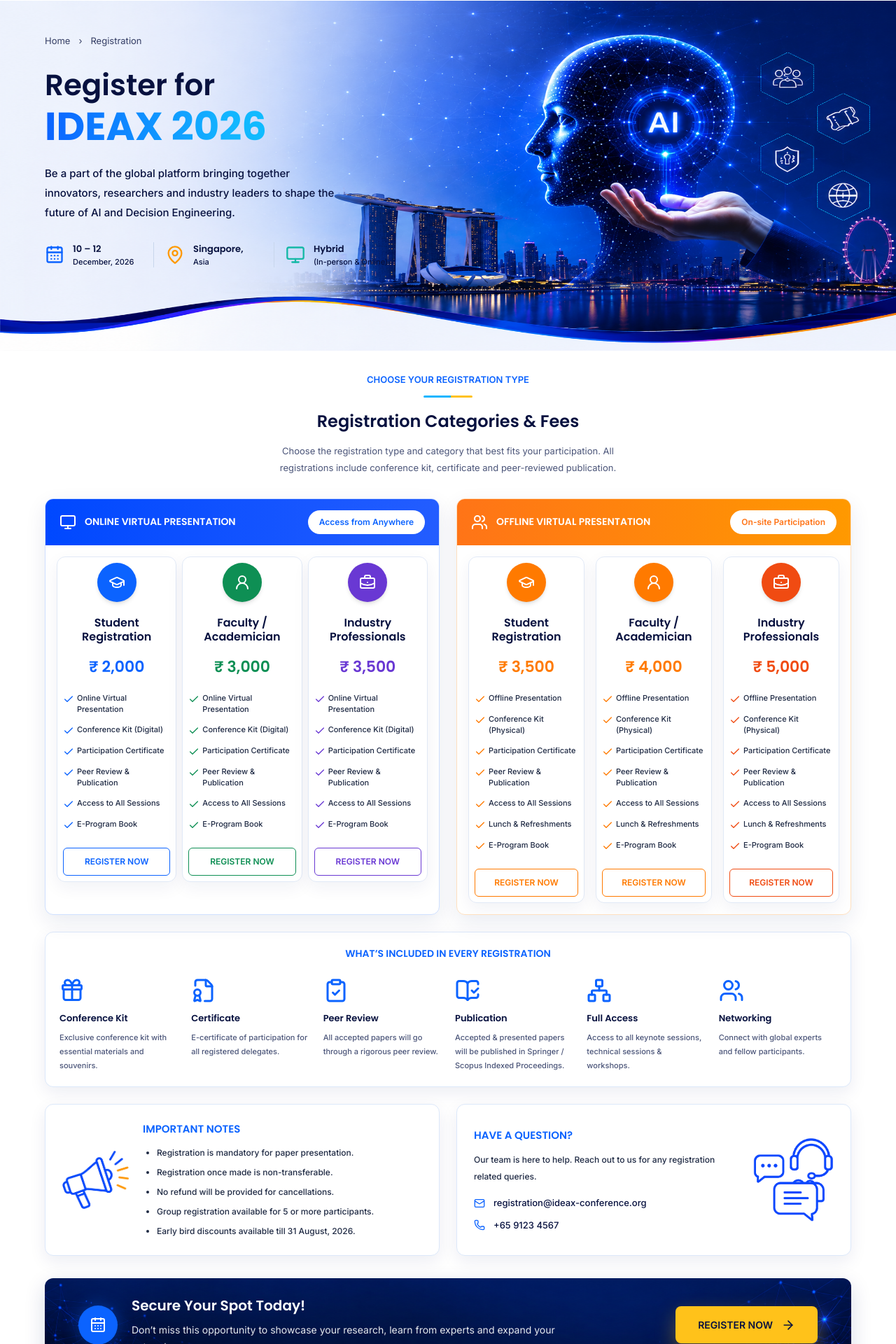
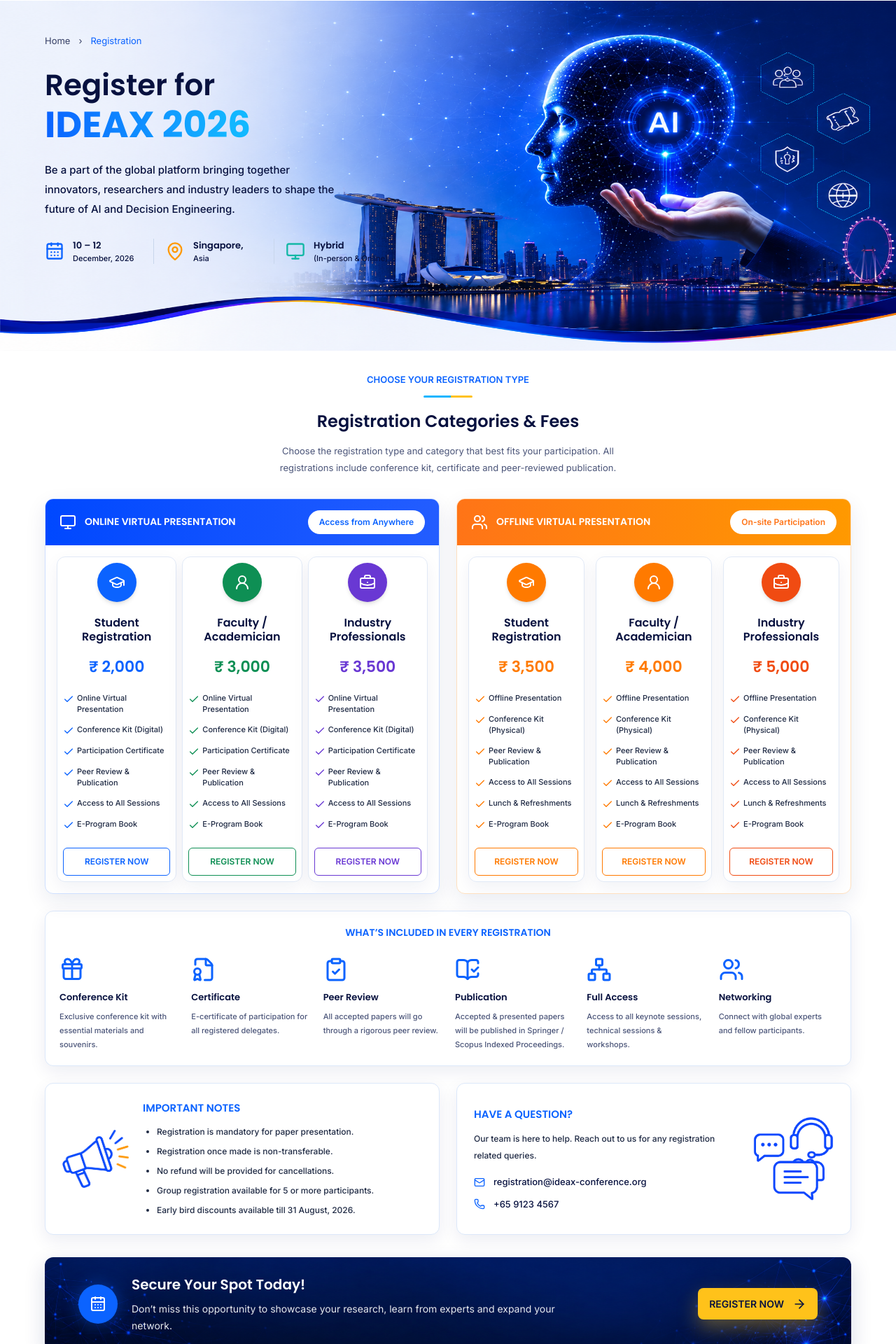
Before and after one commit to Dhanshri-Rc/IDEX-2026, a React (Vite) app: page /registration in a window 1280 px wide. Shown: the part 64-1984 px from the top of the page at 70% size. Built offline with nearby package versions, Linux system fonts and the light colour scheme.

Commit message:
refactor: enhance typography and styling across About, Registration, Schedule, and Tracks pages for improved visual consistency

```diff
--- a/src/pages/About.jsx
+++ b/src/pages/About.jsx
@@ -114,9 +114,9 @@
 
         <div className="relative max-w-[1420px] mx-auto px-4 sm:px-6 lg:px-16 pt-10 sm:pt-14 lg:pt-20">
           <motion.div initial="hidden" animate="show" variants={fadeUp} className="max-w-[520px]">
-            <h2 className="font-semibold text-[#06134A] leading-none">
-              <span className="block text-[30px] sm:text-[42px] lg:text-[44px]">About the</span>
-              <span className="block mt-2 text-[38px] sm:text-[52px] lg:text-[56px] tracking-[-1px] sm:tracking-[-2px]">
+            <h2 className="font-semibold text-[#06134A] leading-[1.1]">
+              <span className="block text-[26px] sm:text-[38px] lg:text-[42px]">About the</span>
+              <span className="block text-[36px] sm:text-[48px] lg:text-[52px] font-bold bg-gradient-to-r from-[#0B63FF] via-[#13B5FF] to-[#00D4FF] bg-clip-text text-transparent">
                 IDEAX 2026
               </span>
             </h2>
--- a/src/pages/Registration.jsx
+++ b/src/pages/Registration.jsx
@@ -102,7 +102,6 @@
 const offlineFeatures = [
   "Offline Presentation",
   "Conference Kit (Physical)",
-  "Participation Certificate",
   "Peer Review & Publication",
   "Access to All Sessions",
   "Lunch & Refreshments",
@@ -190,14 +189,14 @@
                 Home
               </Link>
               <span>›</span>
-              <span>Registration</span>
+              <span className="text-[#0B63FF]">Registration</span>
             </div>
 
             <h1 className="mt-7 font-semibold leading-[1.2]">
               <span className="block text-[#07113F] text-[36px] sm:text-[38px] lg:text-[42px]">
                 Register for
               </span>
-              <span className="block text-[42px] sm:text-[52px] lg:text-[56px] font-bold bg-gradient-to-r from-[#0B63FF] via-[#13B5FF] to-[#00D4FF] bg-clip-text text-transparent">
+              <span className="block text-[36px] sm:text-[48px] lg:text-[52px] font-bold bg-gradient-to-r from-[#0B63FF] via-[#13B5FF] to-[#00D4FF] bg-clip-text text-transparent">
   IDEAX 2026
 </span>
             </h1>
@@ -435,7 +434,7 @@
                 </div>
               </div>
 
-              <button className="inline-flex items-center gap-3 rounded-[8px] bg-[#FFC21A] px-8 py-4 text-[14px] font-semibold text-[#07113F] shadow-[0_12px_28px_rgba(255,194,26,0.35)] transition-all duration-300 hover:scale-105 hover:bg-[#FFB400]">
+              <button className="inline-flex items-center gap-3 rounded-[8px] bg-[#FFC21A] px-4 py-3 text-[14px] font-semibold text-[#07113F] shadow-[0_12px_28px_rgba(255,194,26,0.35)] transition-all duration-300 hover:scale-105 hover:bg-[#FFB400]">
                 REGISTER NOW <ArrowRight className="h-5 w-5" />
               </button>
             </div>
--- a/src/pages/Schedule.jsx
+++ b/src/pages/Schedule.jsx
@@ -124,7 +124,7 @@
               <span className="block text-[#07113F] text-[36px] sm:text-[38px] lg:text-[42px]">
                 Conference
               </span>
-              <span className="block text-[#0B63FF] text-[38px] sm:text-[40px] lg:text-[48px]">
+              <span className="block text-[36px] sm:text-[48px] lg:text-[52px] font-bold bg-gradient-to-r from-[#0B63FF] via-[#13B5FF] to-[#00D4FF] bg-clip-text text-transparent">
                 Schedule
               </span>
             </h1>
--- a/src/pages/Tracks.jsx
+++ b/src/pages/Tracks.jsx
@@ -139,18 +139,18 @@
             className="max-w-[520px]"
           >
             <div className="flex items-center gap-3 text-white/80 text-[13px]">
-              <Link to="/" className="text-[#12A8FF]">
+              <Link to="/" className="hover:text-[#12A8FF]">
                 Home
               </Link>
               <span>›</span>
-              <span>Tracks</span>
+              <span className="text-[#12A8FF]">Tracks</span>
             </div>
 
             <h1 className="mt-8 font-[600] leading-none">
               <span className="block text-white text-[36px] sm:text-[38px] lg:text-[42px]">
                 Conference
               </span>
-              <span className="block text-[#12A8FF] text-[38px] sm:text-[40px] lg:text-[48px]">
+              <span className="block text-[36px] sm:text-[48px] lg:text-[52px] font-bold bg-gradient-to-r from-[#0B63FF] via-[#13B5FF] to-[#00D4FF] bg-clip-text text-transparent">
                 Tracks
               </span>
             </h1>
```
